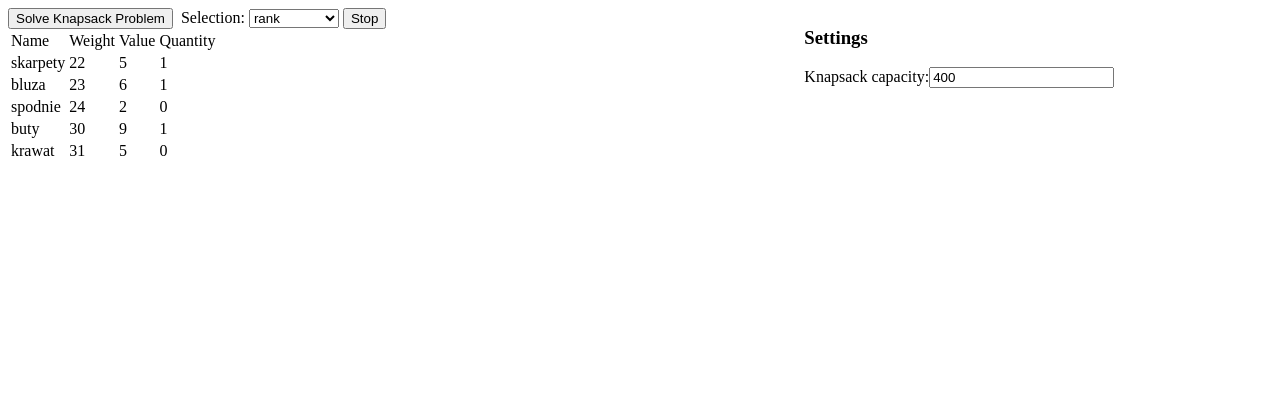
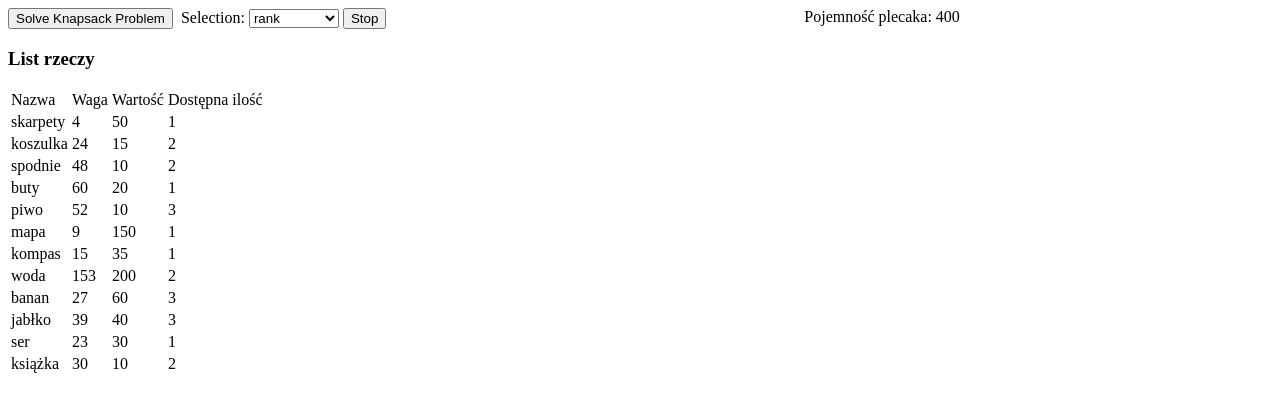
Before and after one commit to YellowFlash525/Kapsnack-Problem-with-Genetic-Algorithm, a website: page index.html in a window 1280 px wide. Drawn offline with nearby package versions, Linux system fonts and the light colour scheme.

Commit message:
Add small changes in content

```diff
--- a/index.html
+++ b/index.html
@@ -22,16 +22,18 @@
     <div id="result"></div>
   </div>
   <div style="float:right;width:37%;">
-    <h3>Settings</h3>
-    <label>Knapsack capacity:<input id='max_weight' type='text' value='400'></label>
+    <label id='max_weight'></label>
   </div>
-  <table style='list-style-type:none;'>
+  <div>
+    <h3>List rzeczy</h3>
+    <table style='list-style-type:none;'>
       <thead>
-      <tr><td>Name</td><td>Weight</td><td>Value</td><td>Quantity</td></tr>
+      <tr><td>Nazwa</td><td>Waga</td><td>Wartość</td><td>Dostępna ilość</td></tr>
       </thead>
       <tbody id='items_list'>
       </tbody>
-  </table>
+    </table>
+  </div>
   <script src="./index.js"></script>
 </body>
 </html>
--- a/index.js
+++ b/index.js
@@ -28,24 +28,36 @@ var addElementToDOM = () => {
   });
 }
 
-var addElementToList = () => {
+var initDOMElement = () => {
   config.items = [];
-  config.items.push(new Item('skarpety', 22, 5, 1));
-  config.items.push(new Item('bluza', 23, 6, 1));
-  config.items.push(new Item('spodnie', 24, 2, 0));
-  config.items.push(new Item('buty', 30, 9, 1));
-  config.items.push(new Item('krawat', 31, 5, 0));
+
+  config.max_weight = 400;
+  $('#max_weight').append(`Pojemność plecaka: ${config.max_weight}`);
+
+  config.bound = '';
+
+  config.items.push(new Item('skarpety', 4, 50, 1));
+  config.items.push(new Item('koszulka', 24, 15, 2));
+  config.items.push(new Item('spodnie', 48, 10, 2));
+  config.items.push(new Item('buty', 60, 20, 1));
+  config.items.push(new Item('piwo', 52, 10, 3));
+  config.items.push(new Item('mapa', 9, 150, 1));
+  config.items.push(new Item('kompas', 15, 35, 1));
+  config.items.push(new Item('woda', 153, 200, 2));
+  config.items.push(new Item('banan', 27, 60, 3));
+  config.items.push(new Item('jabłko', 39, 40, 3));
+  config.items.push(new Item('ser', 23, 30, 1));
+  config.items.push(new Item('książka', 30, 10, 2));
 
   addElementToDOM();
 }
 
-addElementToList();
+initDOMElement();
 
 var knapsack_init = () => {
-  config.max_weight = 400;
-	config.bound = '';
-
 	var message = new Object();
 	message.act = "init";
   message.data = config;
+
+  console.log(message.data);
 }
```
Also changed, not shown: GeneticAlgorithm.js (+1 -41 lines).
